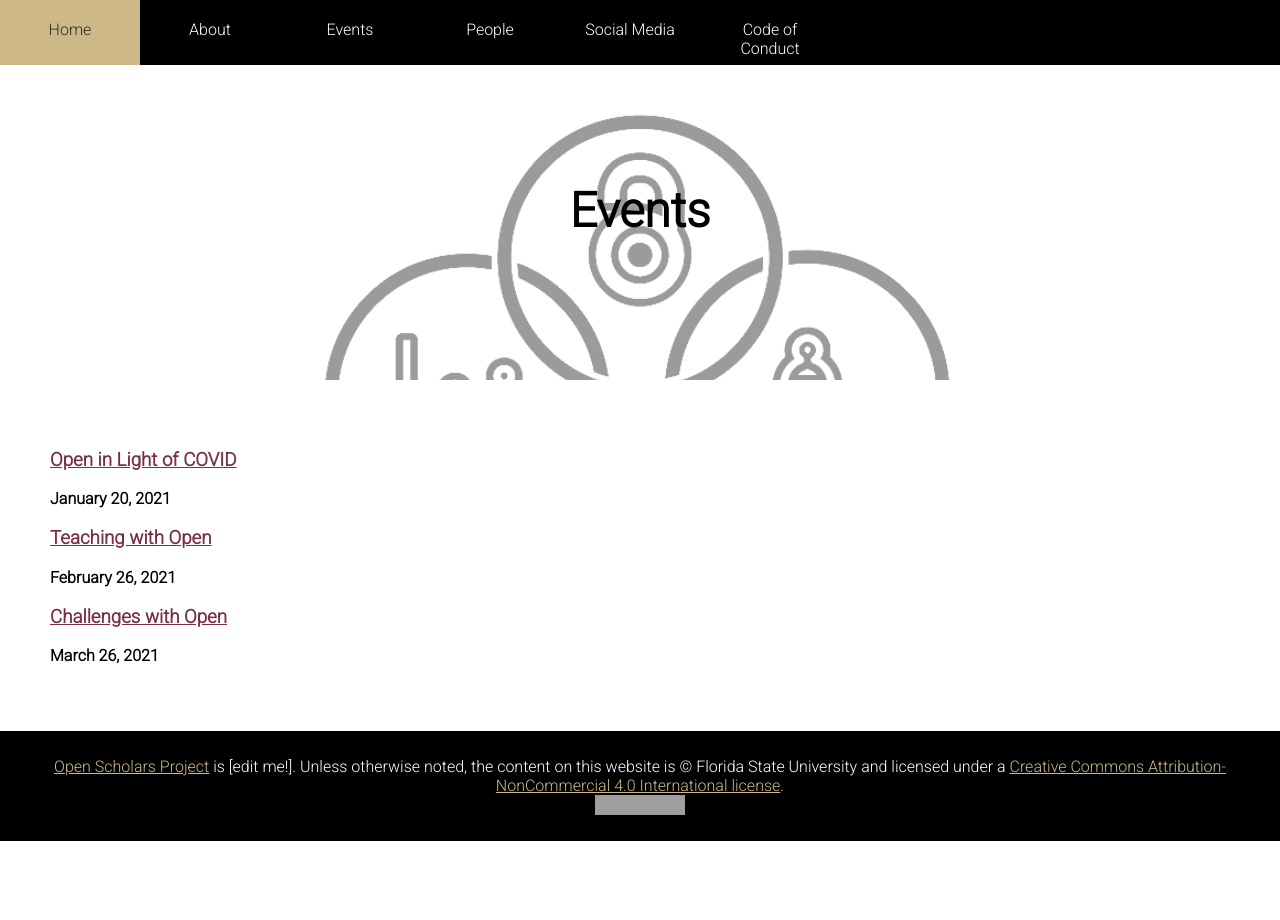
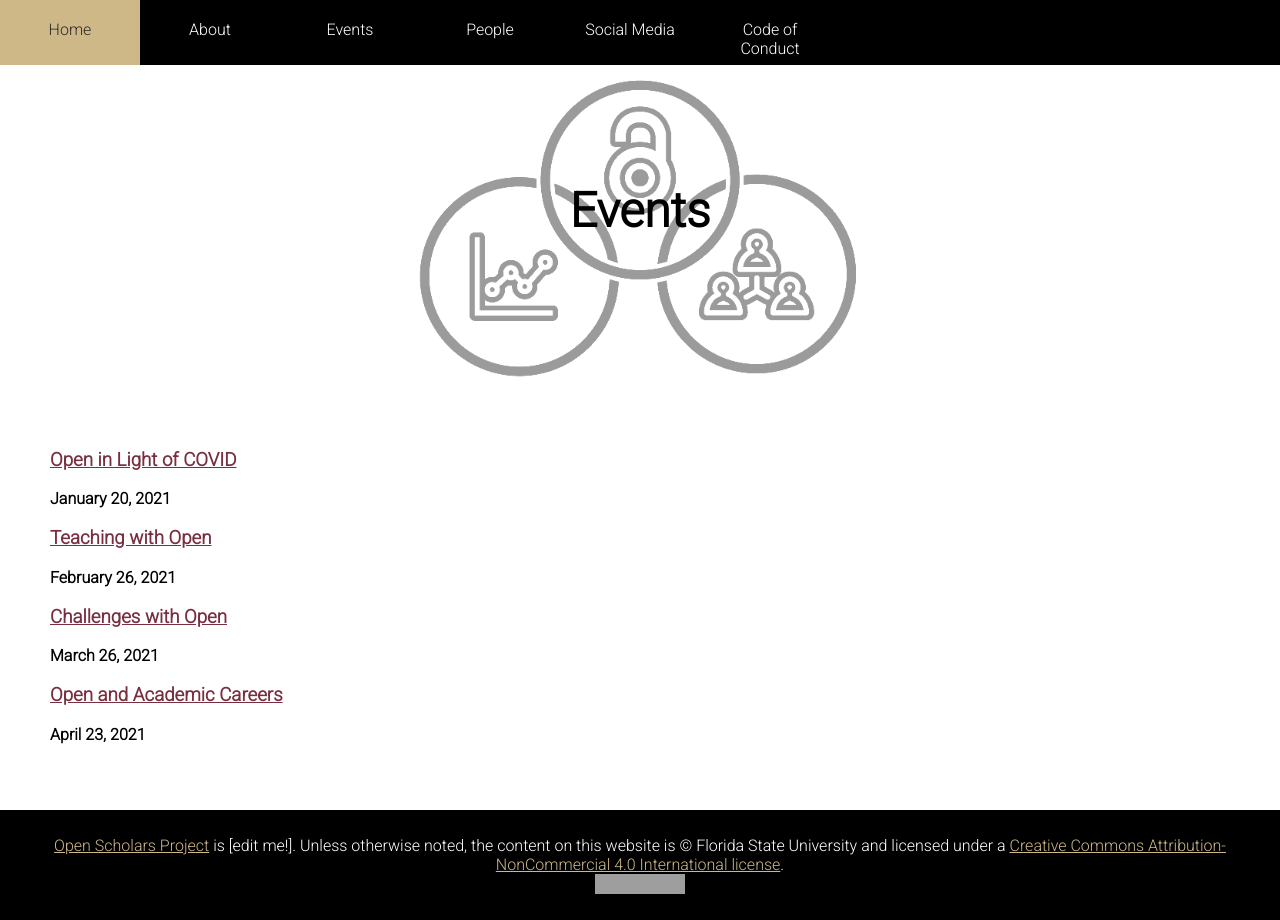
Before and after one commit to openscholars/openscholars.github.io, a Jekyll site: the page built from events.md, in a window 1280 px wide. Built offline with Jekyll 4.4.1, drawn with Linux system fonts in a browser that asks for light colours; grey boxes are pictures that could not be loaded.

Commit message:
Update events.md

```diff
--- a/events.md
+++ b/events.md
@@ -13,3 +13,6 @@ permalink: /events/
 
 ### [Challenges with Open](https://calendar.fsu.edu/event/open_scholars_project_challenges_with_open#.YFUYUp1Kg2w)
 **March 26, 2021**
+
+### [Open and Academic Careers](https://calendar.fsu.edu/event/open_scholars_project_open_in_your_careercv#.YF6jZK9Kg2w)
+**April 23, 2021**
```
